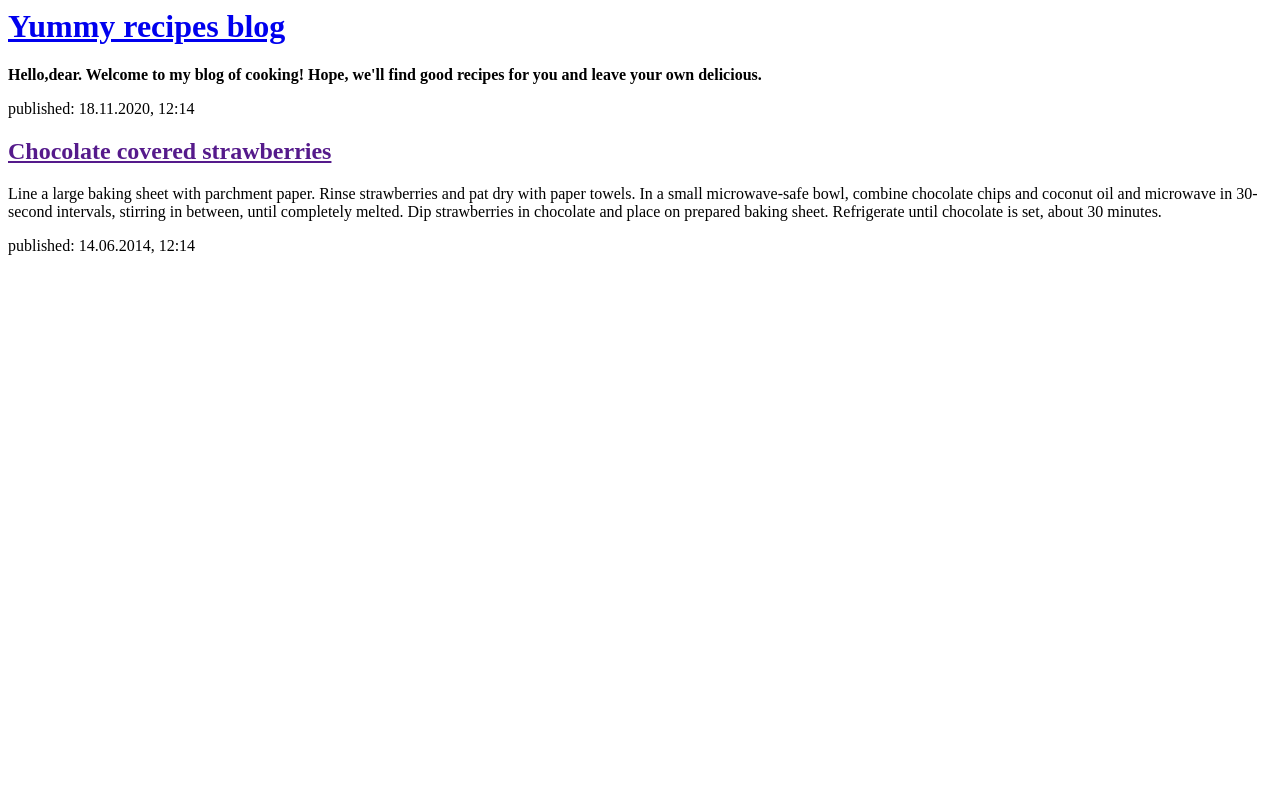
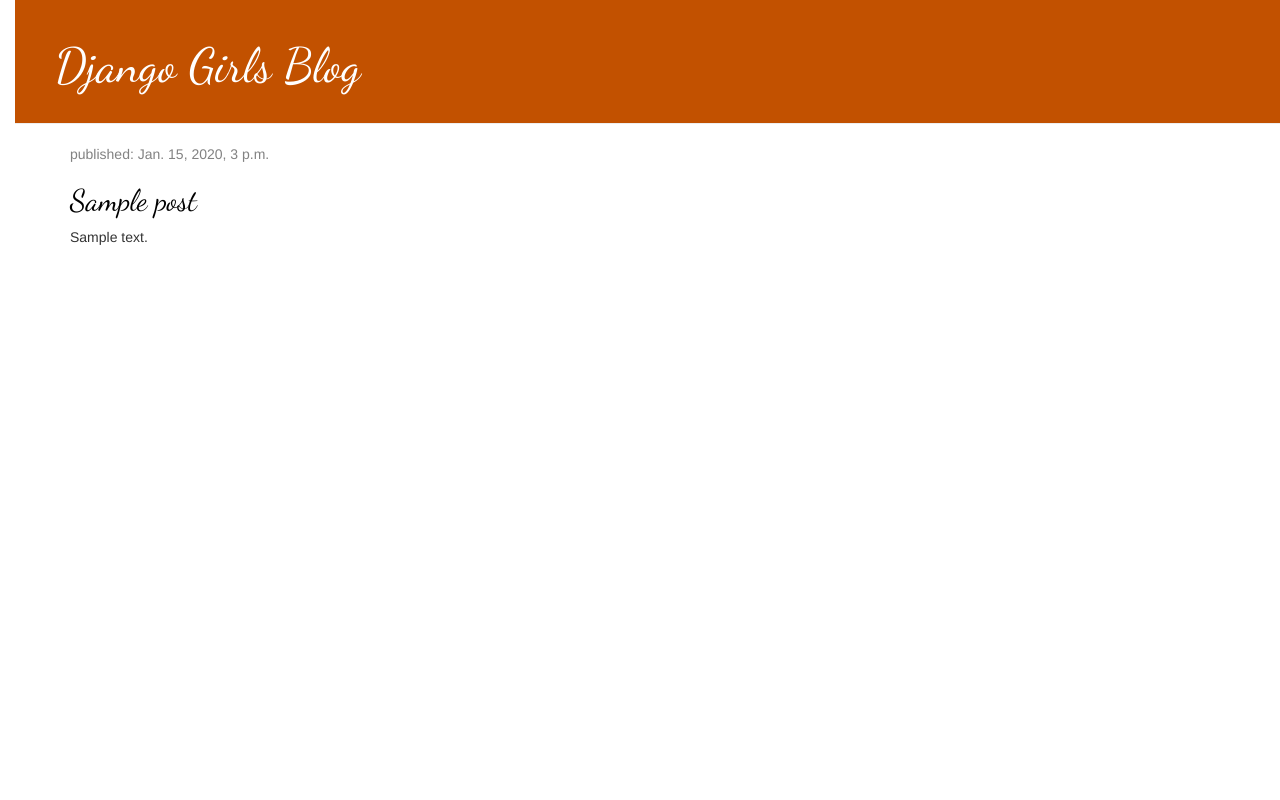
Before and after one commit to akkuanyshova/my-first-blog, a Django app: page / in a window 1280 px wide. Run offline with Django 3.2, Linux system fonts and the light colour scheme; tables that the repository leaves empty hold one stand-in row (values such as "Sample post"); some libraries are stand-ins or nearby versions.

Commit message:
Added view and templates for detailed blog post as well as CSS for the site.

```diff
--- a/blog/admin.py
+++ b/blog/admin.py
@@ -1,4 +1,5 @@
 from django.contrib import admin
 from .models import Post
 
+
 admin.site.register(Post)
--- /dev/null
+++ b/blog/static/css/blog.css
@@ -0,0 +1,55 @@
+h1 a, h2 a {
+    color: #FF8833;
+    font-family: 'Dancing Script';
+}
+
+body {
+    padding-left: 15px;
+}
+
+.page-header {
+    background-color: #C25100;
+    margin-top: 0;
+    padding: 20px 20px 20px 40px;
+}
+
+.page-header h1, .page-header h1 a, .page-header h1 a:visited, .page-header h1 a:active {
+    color: #ffffff;
+    font-size: 36pt;
+    text-decoration: none;
+}
+
+.content {
+    margin-left: 40px;
+}
+
+h1, h2, h3, h4 {
+    font-family: 'Lobster', cursive;
+}
+
+.date {
+    color: #828282;
+}
+
+.save {
+    float: right;
+}
+
+.post-form textarea, .post-form input {
+    width: 100%;
+}
+
+.top-menu, .top-menu:hover, .top-menu:visited {
+    color: #ffffff;
+    float: right;
+    font-size: 26pt;
+    margin-right: 20px;
+}
+
+.post {
+    margin-bottom: 70px;
+}
+
+.post h2 a, .post h2 a:visited {
+    color: #000000;
+}
--- /dev/null
+++ b/blog/templates/blog/base.html
@@ -0,0 +1,23 @@
+{% load static %}
+<html>
+    <head>
+        <title>Yummy recipes blog</title>
+        <link href="//fonts.googleapis.com/css?family=Dancing Script&subset=latin,latin-ext" rel="stylesheet" type="text/css">
+        <link rel="stylesheet" href="//maxcdn.bootstrapcdn.com/bootstrap/3.2.0/css/bootstrap.min.css">
+        <link rel="stylesheet" href="//maxcdn.bootstrapcdn.com/bootstrap/3.2.0/css/bootstrap-theme.min.css">
+        <link rel="stylesheet" href="{% static 'css/blog.css' %}">
+    </head>
+    <body>
+        <div class="page-header">
+            <h1><a href="/">Django Girls Blog</a></h1>
+        </div>
+        <div class="content container">
+            <div class="row">
+                <div class="col-md-8">
+                {% block content %}
+                {% endblock %}
+                </div>
+            </div>
+        </div>
+    </body>
+</html>
--- a/blog/templates/blog/post_list.html
+++ b/blog/templates/blog/post_list.html
@@ -1,24 +1,13 @@
-<html>
-    <head>
-        <title>Yummy recipes blog</title>
-    </head>
-    <body>
-        <div>
-            <h1><a href="/">Yummy recipes blog</a></h1>
+{% extends 'blog/base.html' %}
+
+{% block content %}
+    {% for post in posts %}
+        <div class="post">
+            <div class="date">
+                 <p>published: {{ post.published_date }}</p>
+             </div>
+             <h2><a href="{% url 'post_detail' pk=post.pk %}">{{ post.title }}</a></h2>
+             <p>{{ post.text|linebreaksbr }}</p>
         </div>
-
-        <div>
-            <strong>Hello,dear. Welcome to my blog of cooking! Hope, we'll find good recipes for you and leave your  own delicious.</strong>
-            <p>published: 18.11.2020, 12:14</p>
-            <h2><a href="">Chocolate covered strawberries</a></h2>
-            <p>Line a large baking sheet with parchment paper. Rinse strawberries and pat dry with paper towels.
-                In a small microwave-safe bowl, combine chocolate chips and coconut oil and microwave in 30-second intervals, stirring in between, until completely melted.
-                Dip strawberries in chocolate and place on prepared baking sheet.
-                Refrigerate until chocolate is set, about 30 minutes.</p>
-        </div>
-
-        <div>
-            <p>published: 14.06.2014, 12:14</p>
-        </div>
-    </body>
-</html>
+    {% endfor %}
+{% endblock %}
--- a/blog/urls.py
+++ b/blog/urls.py
@@ -3,4 +3,5 @@ from . import views
 
 urlpatterns = [
     path('', views.post_list, name='post_list'),
+    path('post/<int:pk>/', views.post_detail, name='post_detail'),
 ]
--- a/blog/views.py
+++ b/blog/views.py
@@ -1,6 +1,14 @@
-from django.shortcuts import render
+from django.shortcuts import render, get_object_or_404
+from django.utils import timezone
+from .models import Post
+
 
 # Create your views here.
 
 def post_list(request):
-    return render(request, 'blog/post_list.html', {})
+    posts=Post.objects.filter(published_date__lte=timezone.now()).order_by('published_date')
+    return render(request, 'blog/post_list.html', {'posts': posts})
+
+def post_detail(request, pk):
+    post = get_object_or_404(Post, pk=pk)
+    return render(request, 'blog/post_detail.html', {'post': post})
```
Also changed, not shown: blog/templates/blog/post_detail.html (added, +13 -0 lines).
